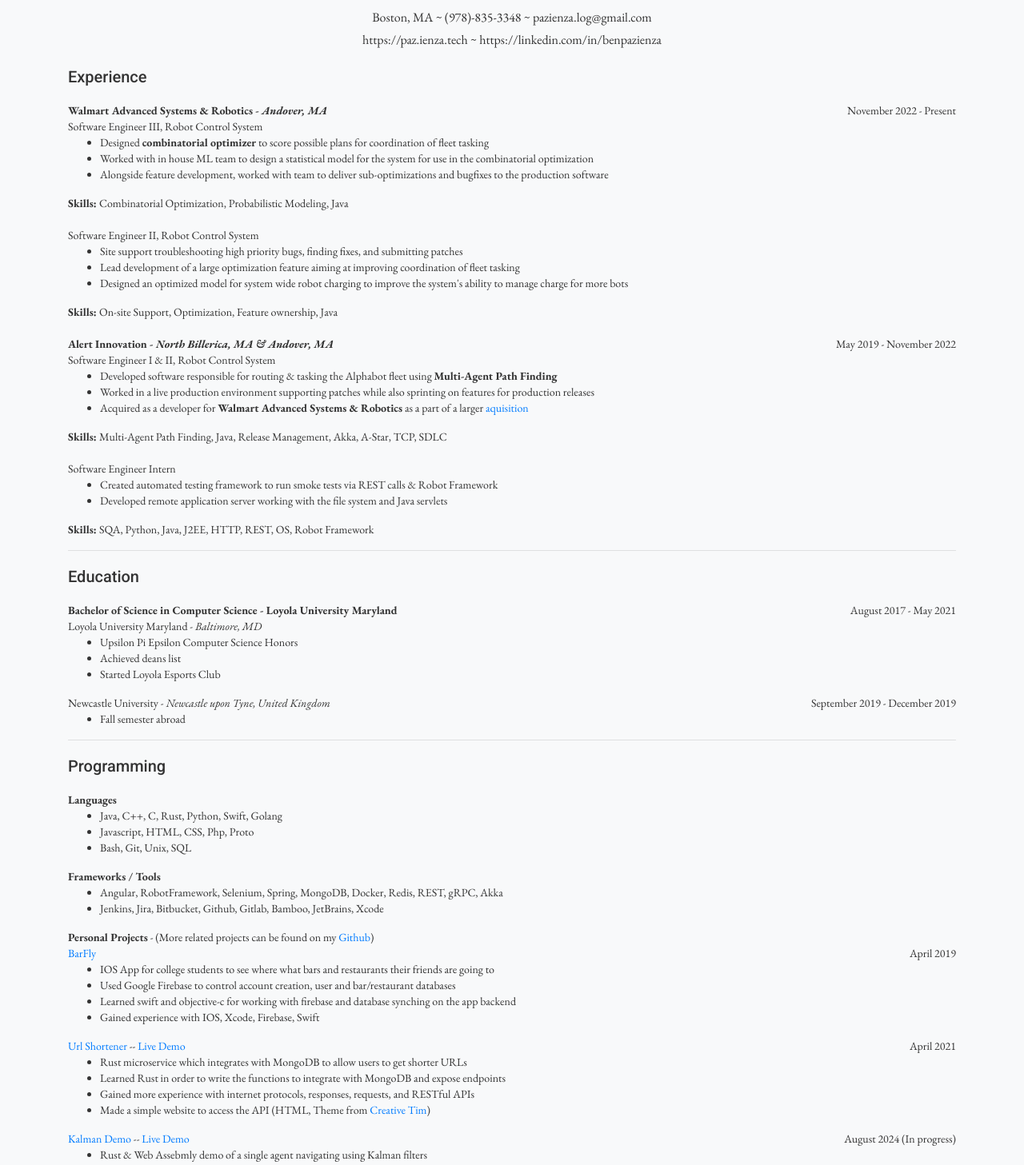
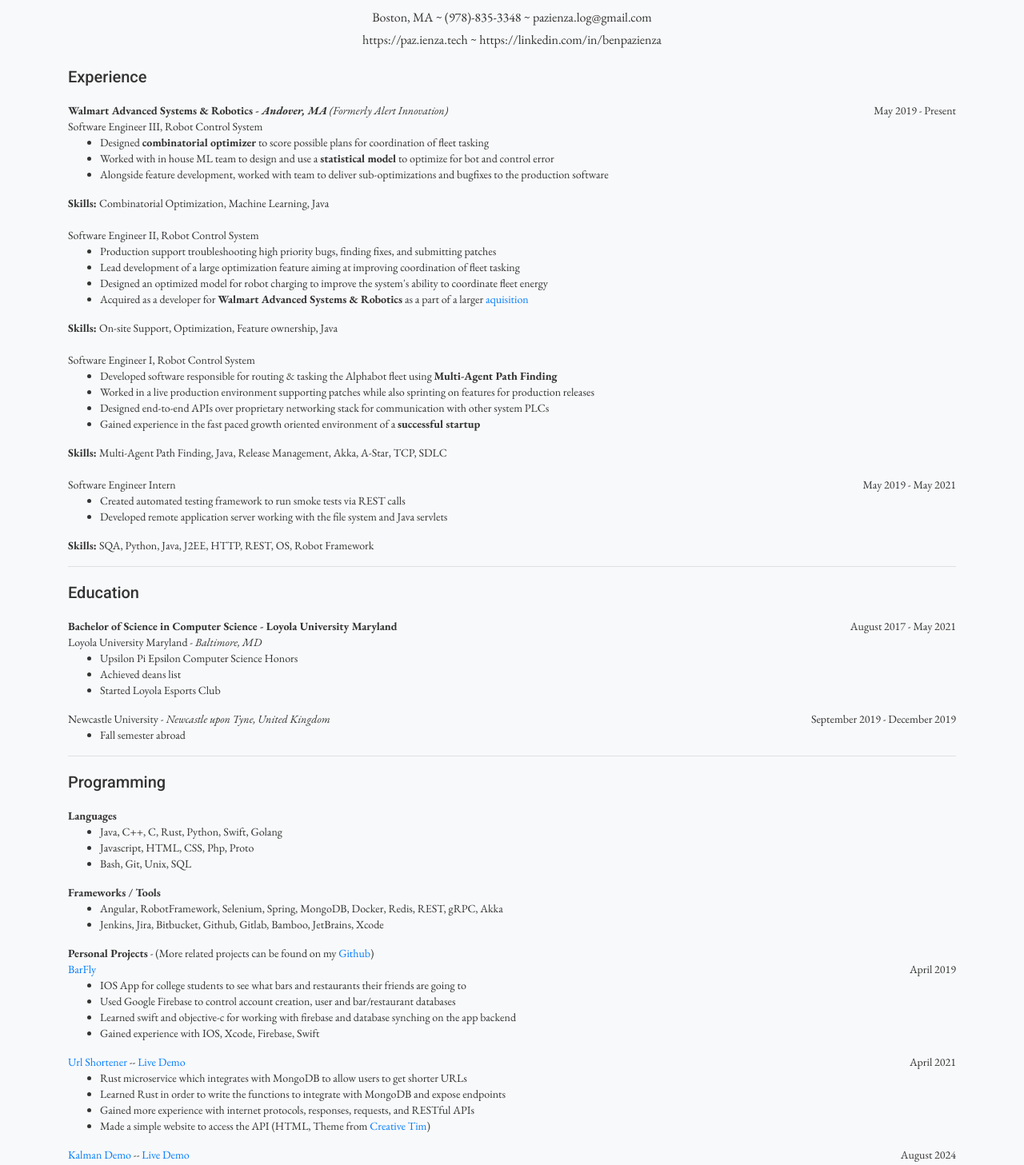
Before and after one commit to littlepazienza/pazienza-tech, an Angular app: page /resume in a window 1280 px wide. Shown: the part 80-1537 px from the top of the page at 80% size. Built offline with nearby package versions, Linux system fonts and the light colour scheme.

Commit message:
Updated resume

```diff
--- a/src/app/resume/resume.component.html
+++ b/src/app/resume/resume.component.html
@@ -3,7 +3,7 @@
     <h2>
       Experience
     </h2>
-    <strong>Walmart Advanced Systems & Robotics - <i>Andover, MA</i></strong> <span class="float-right">November 2022 - Present</span>
+    <strong>Walmart Advanced Systems & Robotics - <i>Andover, MA</i></strong> <i> (Formerly Alert Innovation)</i> <span class="float-right">May 2019 - Present</span>
     <br>
     Software Engineer III, Robot Control System
     <br>
@@ -11,40 +11,47 @@
       <div class="col col-9">
         <ul>
           <li>Designed <strong>combinatorial optimizer</strong> to score possible plans for coordination of fleet tasking</li>
-          <li>Worked with in house ML team to design a statistical model for the system for use in the combinatorial optimization</li>
+          <li>Worked with in house ML team to design and use a <strong>statistical model</strong> to optimize for bot and control error</li>
           <li>Alongside feature development, worked with team to deliver sub-optimizations and bugfixes to the production software</li>
         </ul>
-        <strong>Skills: </strong> Combinatorial Optimization, Probabilistic Modeling, Java
-        <br><br>
-        Software Engineer II, Robot Control System
-        <br>
+        <strong>Skills: </strong> Combinatorial Optimization, Machine Learning, Java
+      </div>
+    </div>
+    <br>
+    Software Engineer II, Robot Control System
+    <br>
+    <div class="row">
+      <div class="col col-9">
         <ul>
-          <li>Site support troubleshooting high priority bugs, finding fixes, and submitting patches</li>
+          <li>Production support troubleshooting high priority bugs, finding fixes, and submitting patches</li>
           <li>Lead development of a large optimization feature aiming at improving coordination of fleet tasking</li>
-          <li>Designed an optimized model for system wide robot charging to improve the system's ability to manage charge for more bots</li>
+          <li>Designed an optimized model for robot charging to improve the system's ability to coordinate fleet energy</li>
+          <li>Acquired as a developer for <strong>Walmart Advanced Systems & Robotics</strong> as a part of a larger <a href="https://www.businesswire.com/news/home/20221006005563/en/Alert-Innovation-Signs-Definitive-Agreement-to-Be-Acquired-by-Walmart">aquisition</a></li>
         </ul>
         <strong>Skills: </strong> On-site Support, Optimization, Feature ownership, Java
       </div>
-      <div class="col col-3"></div>
     </div>
     <br>
-    <strong>Alert Innovation - <i>North Billerica, MA & Andover, MA</i></strong> <span class="float-right">May 2019 - November 2022</span>
-    <br>
-    Software Engineer I & II, Robot Control System
+    Software Engineer I, Robot Control System
     <br>
     <div class="row">
       <div class="col col-9">
         <ul>
           <li>Developed software responsible for routing & tasking the Alphabot fleet using <strong>Multi-Agent Path Finding</strong></li>
           <li>Worked in a live production environment supporting patches while also sprinting on features for production releases</li>
-          <li>Acquired as a developer for <strong>Walmart Advanced Systems & Robotics</strong> as a part of a larger <a href="https://www.businesswire.com/news/home/20221006005563/en/Alert-Innovation-Signs-Definitive-Agreement-to-Be-Acquired-by-Walmart">aquisition</a></li>
+          <li>Designed end-to-end APIs over proprietary networking stack for communication with other system PLCs</li>
+          <li>Gained experience in the fast paced growth oriented environment of a <strong>successful startup</strong></li>
         </ul>
         <strong>Skills: </strong> Multi-Agent Path Finding, Java, Release Management, Akka, A-Star, TCP, SDLC
-        <br><br>
-        Software Engineer Intern
-        <br>
+      </div>
+    </div>
+    <br>
+    Software Engineer Intern <span class="float-right">May 2019 - May 2021</span>
+    <br>
+    <div class="row">
+      <div class="col col-9">
         <ul>
-          <li>Created automated testing framework to run smoke tests via REST calls & Robot Framework</li>
+          <li>Created automated testing framework to run smoke tests via REST calls</li>
           <li>Developed remote application server working with the file system and Java servlets</li>
         </ul>
         <strong>Skills: </strong> SQA, Python, Java, J2EE, HTTP, REST, OS, Robot Framework
@@ -92,7 +99,7 @@
     <div class="row">
       <div class="col col-9">
         <ul>
-          <li>IOS App for college students to see where what bars and restaurants their friends are going to</li>
+          <li>IOS App for college students to see  what bars and restaurants their friends are going to</li>
           <li>Used Google Firebase to control account creation, user and bar/restaurant databases</li>
           <li>Learned swift and objective-c for working with firebase and database synching on the app backend</li>
           <li>Gained experience with IOS, Xcode, Firebase, Swift</li>
@@ -113,7 +120,7 @@
       <div class="col col-3"></div>
     </div>
   </div>
-  <a href="https://github.com/littlepazienza/kalman-demo">Kalman Demo</a> -- <a href="https://kalman.ienza.tech/dist">Live Demo</a><span class="float-right">August 2024 (In progress)</span>
+  <a href="https://github.com/littlepazienza/kalman-demo">Kalman Demo</a> -- <a href="https://kalman.ienza.tech/dist">Live Demo</a><span class="float-right">August 2024</span>
     <div class="row">
       <div class="col col-9">
         <ul>
```
Also changed, not shown: 1 other file (tests, documents, lock files or other folders).
